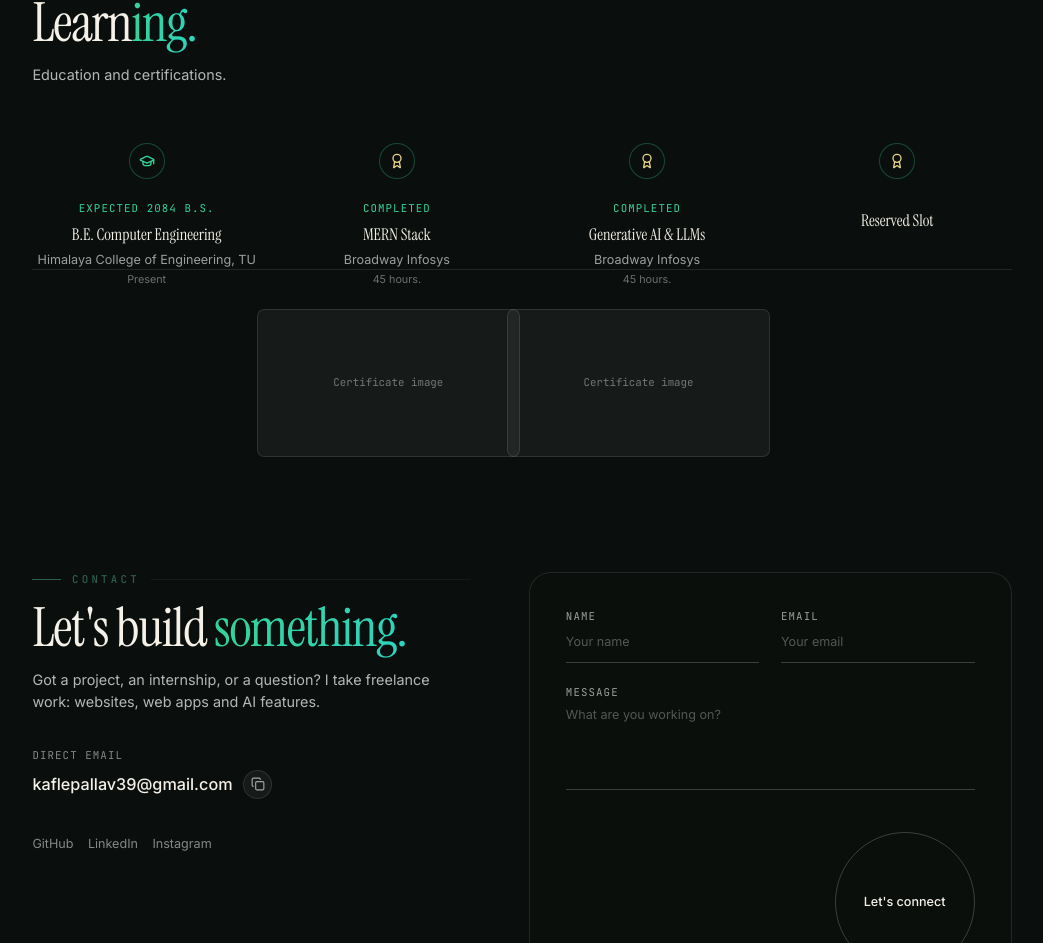
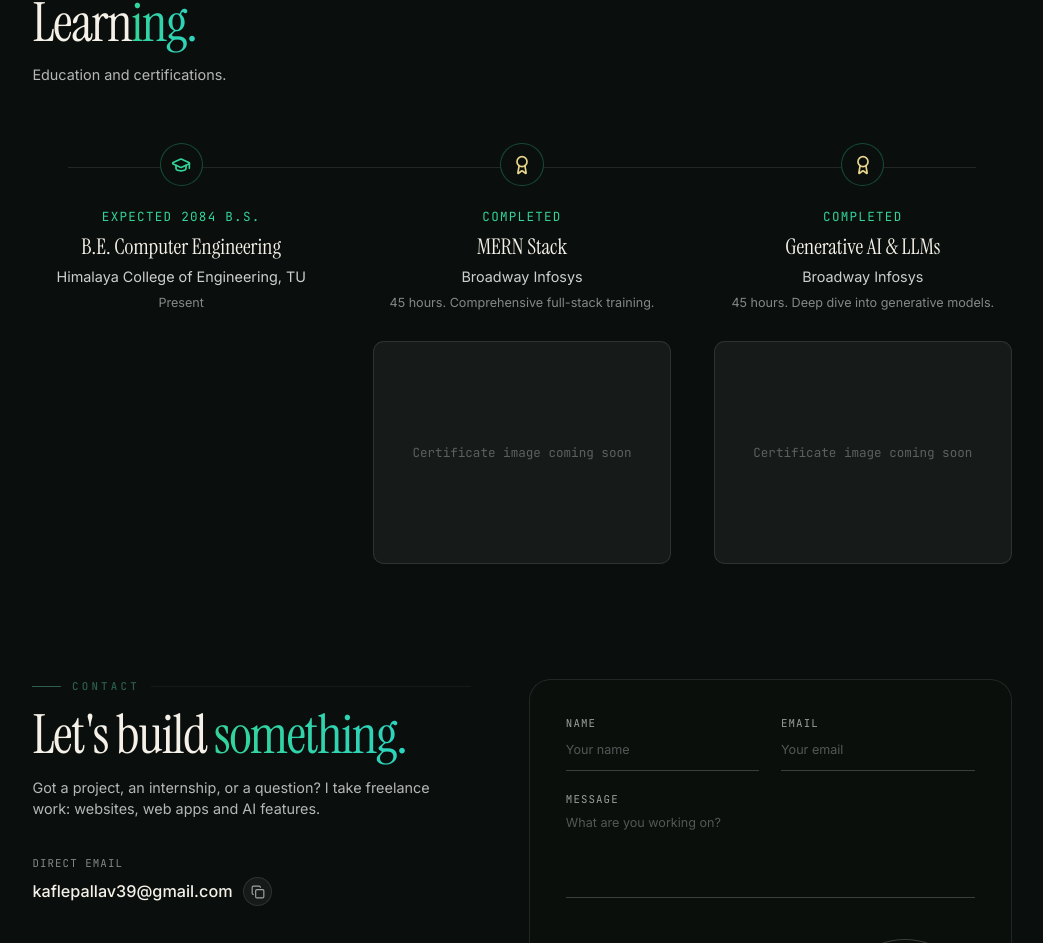
Before and after one commit to pallavkafle/myPORTFOLIO, a Next.js app: page / in a window 1280 px wide. Shown: the part 4665-5608 px from the top of the page, without its empty margins (118-1161 px from the left). Built offline with nearby package versions, Linux system fonts and the light colour scheme.

Commit message:
feat: Phase 4 & 5 - static journey grid, contact form, footer fade

```diff
--- a/components/sections/Journey.tsx
+++ b/components/sections/Journey.tsx
@@ -5,16 +5,7 @@ import { GraduationCap, Award, ExternalLink } from "lucide-react";
 import SectionHeading from "@/components/ui/SectionHeading";
 import Image from "next/image";
 
-const journeyItems: {
-  id: string;
-  type: "education" | "certificate";
-  title: string;
-  provider: string;
-  date: string;
-  description: string;
-  link: string | null;
-  image: string | null;
-}[] = [
+const journeyItems = [
   {
     id: "bachelor",
     type: "education",
@@ -31,7 +22,7 @@ const journeyItems: {
     title: "MERN Stack",
     provider: "Broadway Infosys",
     date: "Completed",
-    description: "45 hours.",
+    description: "45 hours. Comprehensive full-stack training.",
     link: null,
     image: null,
   },
@@ -41,20 +32,24 @@ const journeyItems: {
     title: "Generative AI & LLMs",
     provider: "Broadway Infosys",
     date: "Completed",
-    description: "45 hours.",
+    description: "45 hours. Deep dive into generative models.",
     link: null,
     image: null,
   },
-  {
-    id: "reserved",
-    type: "certificate",
-    title: "Reserved Slot",
-    provider: "",
-    date: "",
-    description: "",
-    link: null,
-    image: null,
-  }
+  // ==========================================
+  // TO ADD A NEW CERTIFICATE LATER:
+  // Uncomment and fill this out.
+  // ==========================================
+  // {
+  //   id: "new-cert-id",
+  //   type: "certificate",
+  //   title: "New Certificate",
+  //   provider: "Provider",
+  //   date: "Completed",
+  //   description: "Short description.",
+  //   link: "https://verify-link.com",
+  //   image: "/images/certs/new-cert.jpg",
+  // },
 ];
 
 export default function Journey() {
@@ -68,10 +63,12 @@ export default function Journey() {
         />
       </motion.div>
 
-      {/* Desktop: Horizontal timeline */}
+      {/* Desktop: Clean 3-column Grid */}
       <div className="relative mt-16 hidden md:block">
-        <div className="absolute top-[40%] left-0 right-0 h-px bg-white/10" />
-        <div className="grid grid-cols-4 gap-6">
+        {/* The connecting horizontal line */}
+        <div className="absolute top-[24px] left-10 right-10 h-px bg-white/10" />
+
+        <div className="grid grid-cols-3 gap-12">
           {journeyItems.map((item, index) => (
             <motion.div
               key={item.id}
@@ -81,30 +78,31 @@ export default function Journey() {
               transition={{ duration: 0.5, delay: index * 0.1 }}
               className="relative flex flex-col items-center text-center"
             >
-              <div className="mb-6 flex h-10 w-10 items-center justify-center rounded-full border border-emerald-400/30 bg-[#0a0f0d] z-10">
-                {item.type === "education" ? <GraduationCap size={16} className="text-emerald-400" /> : <Award size={16} className="text-gold" />}
+              {/* Icon */}
+              <div className="mb-6 flex h-12 w-12 items-center justify-center rounded-full border border-emerald-400/30 bg-[#0a0f0d] z-10">
+                {item.type === "education" ? <GraduationCap size={20} className="text-emerald-400" /> : <Award size={20} className="text-gold" />}
               </div>
 
               <div className="flex w-full flex-col items-center">
-                <span className="font-mono text-xs uppercase tracking-widest text-emerald-400">{item.date}</span>
-                <h3 className="mt-2 text-lg font-serif text-text">{item.title}</h3>
-                <p className="mt-1 text-sm text-white/60">{item.provider}</p>
-                {item.description && <p className="mt-1 text-xs text-white/40">{item.description}</p>}
+                <span className="font-mono text-sm uppercase tracking-widest text-emerald-400 mb-2">{item.date}</span>
+                <h3 className="text-2xl font-serif text-text">{item.title}</h3>
+                <p className="mt-1 text-base text-white/80">{item.provider}</p>
+                {item.description && <p className="mt-2 text-sm text-white/50">{item.description}</p>}
 
-                {/* Landscape Certificate Image Placeholder */}
-                {item.type === "certificate" && item.id !== "reserved" && (
-                  <div className="mt-6 w-[115%] -ml-[7.5%] aspect-video overflow-hidden rounded-lg border border-white/10 bg-white/5 flex items-center justify-center relative">
+                {/* Big Certificate Image */}
+                {item.type === "certificate" && (
+                  <div className="mt-8 w-full aspect-[4/3] overflow-hidden rounded-xl border border-white/10 bg-white/5 flex items-center justify-center relative">
                     {item.image ? (
                       <Image src={item.image} alt={item.title} fill className="object-cover" />
                     ) : (
-                      <span className="font-mono text-xs text-white/40">Certificate image</span>
+                      <span className="font-mono text-sm text-white/30">Certificate image coming soon</span>
                     )}
                   </div>
                 )}
 
                 {item.link && (
-                  <a href={item.link} target="_blank" rel="noreferrer" className="mt-3 inline-flex items-center gap-1 text-xs text-gold hover:text-white transition-colors">
-                    Verify <ExternalLink size={12} />
+                  <a href={item.link} target="_blank" rel="noreferrer" className="mt-4 inline-flex items-center gap-1.5 text-sm font-medium text-gold hover:text-white transition-colors">
+                    Verify <ExternalLink size={14} />
                   </a>
                 )}
               </div>
@@ -116,7 +114,7 @@ export default function Journey() {
       {/* Mobile: Vertical timeline */}
       <div className="relative mt-12 md:hidden pl-6">
         <div className="absolute left-[7px] top-2 bottom-0 w-px bg-white/10" />
-        <div className="flex flex-col gap-10">
+        <div className="flex flex-col gap-12">
           {journeyItems.map((item, index) => (
             <motion.div
               key={item.id}
@@ -126,28 +124,28 @@ export default function Journey() {
               transition={{ duration: 0.5, delay: index * 0.1 }}
               className="relative"
             >
-              <div className="absolute -left-[1.65rem] top-1 flex h-4 w-4 items-center justify-center rounded-full border border-emerald-400/30 bg-[#0a0f0d]">
-                <div className="h-1.5 w-1.5 rounded-full bg-emerald-400" />
+              <div className="absolute -left-[1.65rem] top-1 flex h-5 w-5 items-center justify-center rounded-full border border-emerald-400/30 bg-[#0a0f0d]">
+                <div className="h-2 w-2 rounded-full bg-emerald-400" />
               </div>
-              <div className="flex flex-col gap-1">
+              <div className="flex flex-col gap-2">
                 <span className="font-mono text-xs uppercase tracking-widest text-emerald-400">{item.date}</span>
-                <h3 className="text-xl font-serif text-text">{item.title}</h3>
-                <p className="text-sm text-white/60">{item.provider}</p>
-                {item.description && <p className="text-sm text-white/40">{item.description}</p>}
+                <h3 className="text-2xl font-serif text-text">{item.title}</h3>
+                <p className="text-base text-white/80">{item.provider}</p>
+                {item.description && <p className="text-sm text-white/50">{item.description}</p>}
 
-                {item.type === "certificate" && item.id !== "reserved" && (
-                  <div className="mt-4 w-full aspect-video overflow-hidden rounded-lg border border-white/10 bg-white/5 flex items-center justify-center relative">
+                {item.type === "certificate" && (
+                  <div className="mt-4 w-full aspect-[4/3] overflow-hidden rounded-xl border border-white/10 bg-white/5 flex items-center justify-center relative">
                     {item.image ? (
                       <Image src={item.image} alt={item.title} fill className="object-cover" />
                     ) : (
-                      <span className="font-mono text-xs text-white/40">Certificate image</span>
+                      <span className="font-mono text-xs text-white/30">Certificate image coming soon</span>
                     )}
                   </div>
                 )}
 
                 {item.link && (
-                  <a href={item.link} target="_blank" rel="noreferrer" className="mt-2 inline-flex items-center gap-1 text-xs text-gold hover:text-white transition-colors">
-                    Verify <ExternalLink size={12} />
+                  <a href={item.link} target="_blank" rel="noreferrer" className="mt-2 inline-flex items-center gap-1.5 text-sm text-gold hover:text-white transition-colors">
+                    Verify <ExternalLink size={14} />
                   </a>
                 )}
               </div>
```
